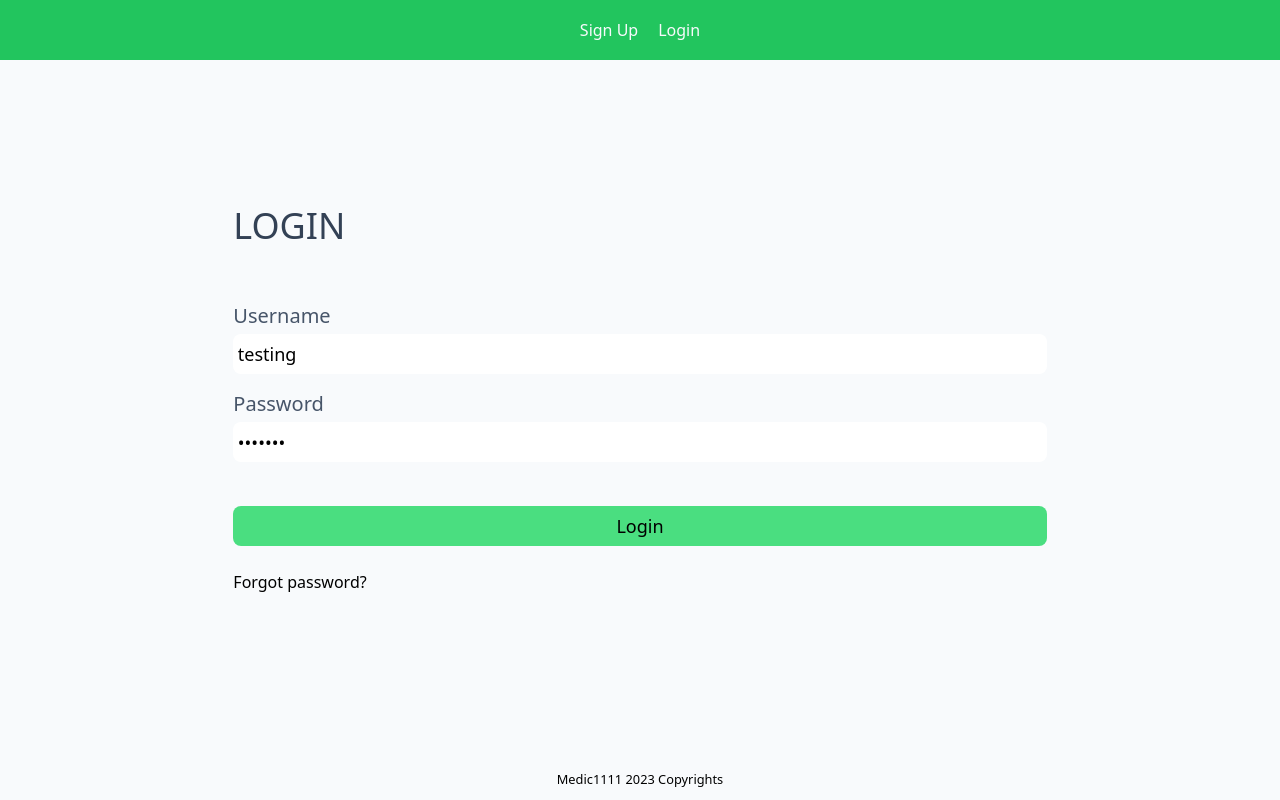
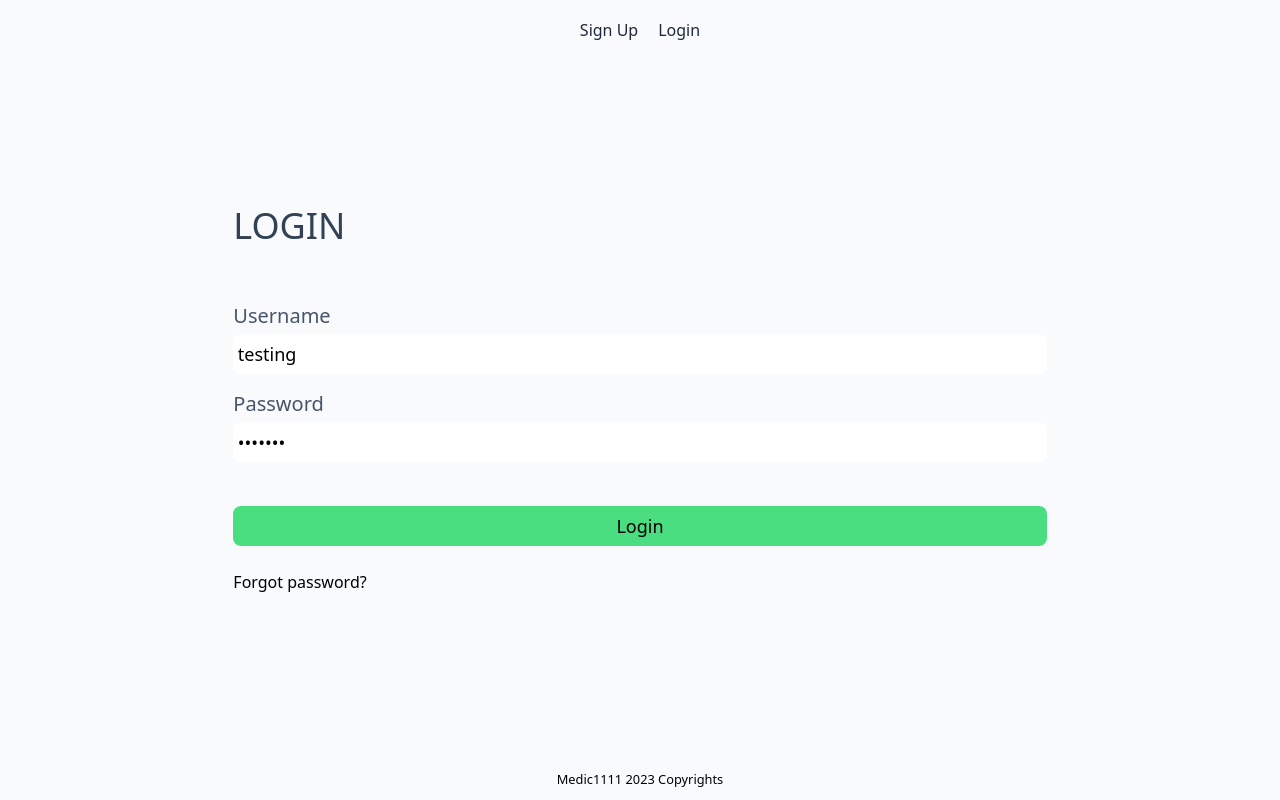
Before and after one commit to Medic1111/NOMAD-ME-NO-TS, a React (Create React App) app in the folder client/: page /auth in a window 1280 px wide. Built offline with nearby package versions, Linux system fonts and the light colour scheme; no server answers.

Commit message:
Final nav

```diff
--- a/client/src/components/NavComps/Nav/Nav.jsx
+++ b/client/src/components/NavComps/Nav/Nav.jsx
@@ -9,24 +9,24 @@ const Nav = () => {
 
   return (
     <nav
-      className={` bg-green-500 h-[7.5vh] w-full flex items-center justify-center list-none gap-5`}
+      className={` bg-slate-50 h-[7.5vh] w-full flex items-center justify-center list-none gap-5`}
     >
       {authMgr.isAuth ? (
         <>
           <Link
-            className={"text-slate-50 hover:text-slate-800 cursor-pointer"}
+            className={"text-slate-800 hover:text-green-500 cursor-pointer"}
             to="/posts"
           >
             Posts
           </Link>
           <Link
-            className={"text-slate-50 hover:text-slate-800 cursor-pointer"}
+            className={"text-slate-800 hover:text-green-500 cursor-pointer"}
             to={`/users/${userMgr.currentUser.user._id}`}
           >
             Profile
           </Link>
           <li
-            className={"text-slate-50 hover:text-slate-800 cursor-pointer"}
+            className={"text-slate-800 hover:text-green-500 cursor-pointer"}
             onClick={() => authMgr.logoutHandler()}
           >
             Logout
@@ -36,13 +36,13 @@ const Nav = () => {
         <>
           <li
             onClick={() => authMgr.onShowForm("register")}
-            className={"text-slate-50 hover:text-slate-800 cursor-pointer"}
+            className={"text-slate-800 hover:text-green-500 cursor-pointer"}
           >
             Sign Up
           </li>
           <li
             onClick={() => authMgr.onShowForm("login")}
-            className={"text-slate-50 hover:text-slate-800 cursor-pointer"}
+            className={"text-slate-800 hover:text-green-500 cursor-pointer"}
           >
             Login
           </li>
--- a/client/src/components/NavComps/NavBanner/NavBanner.jsx
+++ b/client/src/components/NavComps/NavBanner/NavBanner.jsx
@@ -14,7 +14,7 @@ const NavBanner = () => {
   return (
     <aside
       className={
-        "flex justify-between items-center h-12 bg-slate-50 w-full px-5"
+        "flex bg-green-400 justify-between items-center h-12  w-full px-5"
       }
     >
       <p className={"text-slate-800 capitalize"}>
--- a/client/src/components/UserComps/UserBanner/UserBanner.jsx
+++ b/client/src/components/UserComps/UserBanner/UserBanner.jsx
@@ -9,7 +9,7 @@ const UserBanner = ({ username, avatar, postLength }) => {
   return (
     <>
       {uiMgr.state.editAvatar && <AvatarForm />}
-      <div className="flex w-full items-start justify-between h-32 py-5 px-1 sm:px-10">
+      <div className="flex bg-green-300 w-full items-start justify-between  py-5 px-1 sm:px-10">
         <div className="flex items-start gap-5">
           <AvatarBox username={username} avatar={avatar} />
         </div>
```
